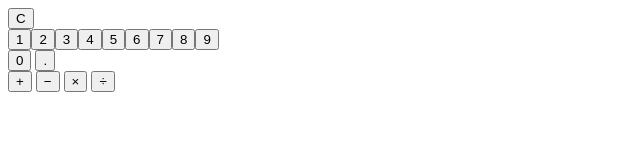
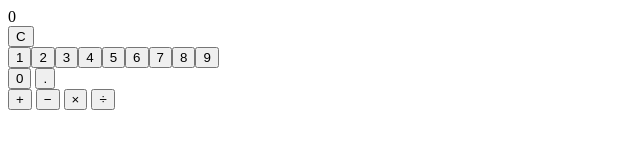
Before and after one commit to xlrn/calculatorbutsad, a plain HTML site: page index.html in a window 1280 px wide. Shown: the whole page, without its empty margins (0-640 px from the left). Drawn offline with Linux system fonts and the light colour scheme.

Commit message:
added display

```diff
--- a/index.html
+++ b/index.html
@@ -10,6 +10,9 @@
     <div id="header">
     </div>
     <div id="container">
+        <div id="display">
+            <div id="current">0</div>
+        </div>
         <div id="clearbar">
             <button id="clear">C</button>
         </div>
```
